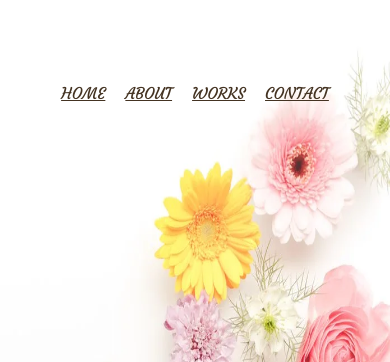
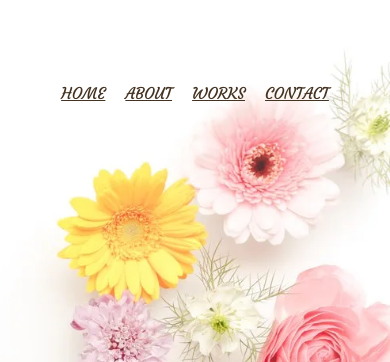
Before and after one commit to koguma-yuki/webdesign, a plain HTML site: page index.html in a window 390 px wide. Shown: the top 362 px of the page. Drawn offline with Linux system fonts and the light colour scheme; some packages are replaced by stand-ins of ours.

Commit message:
Update style.css

```diff
--- a/css/style.css
+++ b/css/style.css
@@ -265,7 +265,6 @@ footer p{
         text-align: center;
     }
     #home{
-        background-size: 230% 100%;
         background-position: right center;
     }
 
```
